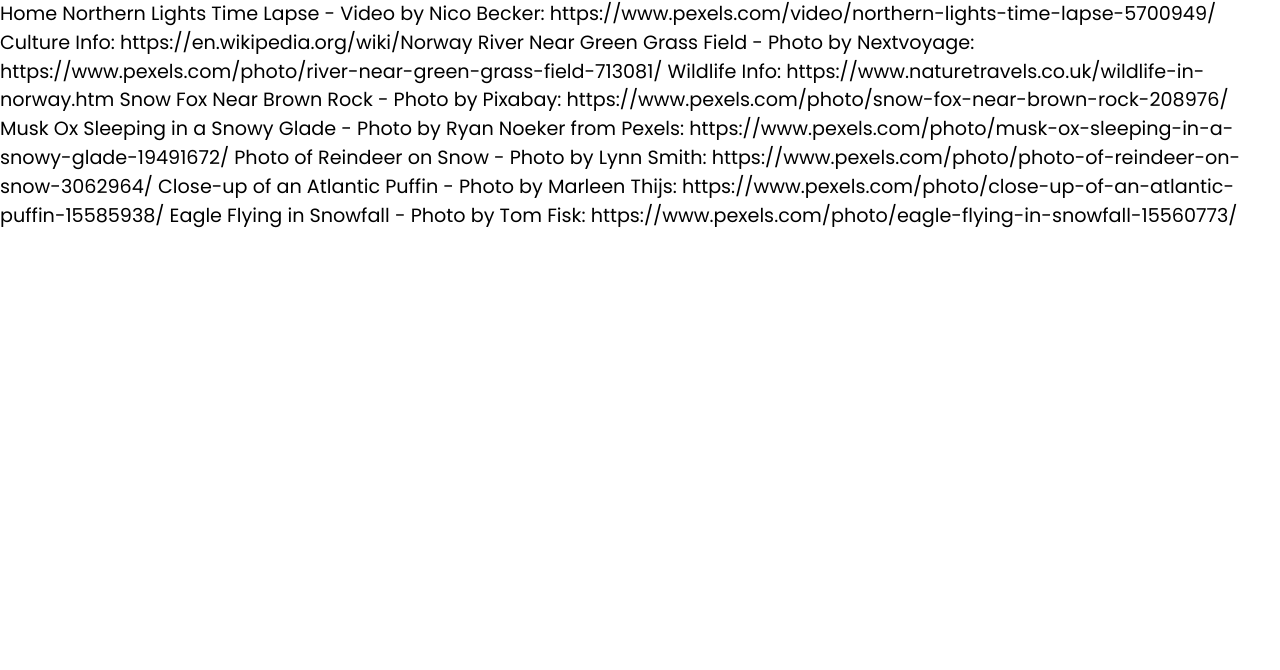
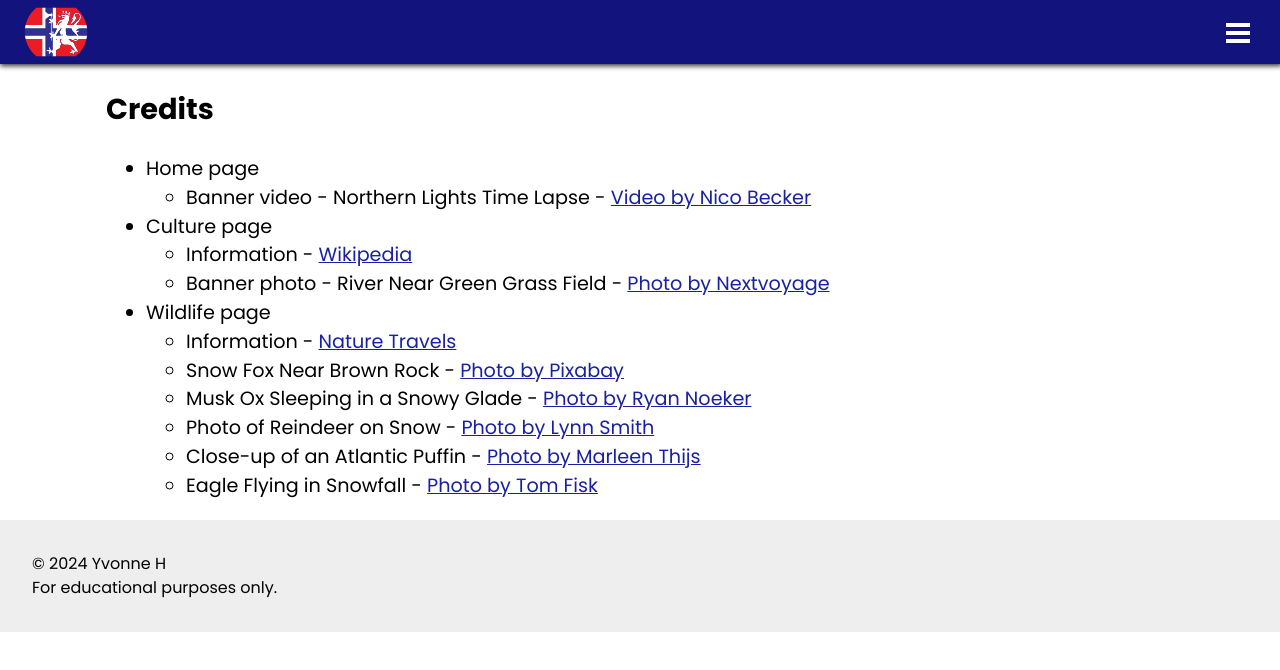
Before and after one commit to yvonneh03/country-website, a plain HTML site: page credits.html in a window 1280 px wide. Drawn offline with Linux system fonts and the light colour scheme.

Commit message:
Finished credits page

```diff
--- a/credits.html
+++ b/credits.html
@@ -25,29 +25,62 @@
     <script src="scripts/script.js" defer></script>
 </head>
 
-<body>
+<body id="top">
+    <div class="site-wrapper">
+        <header class="site-header">
+            <a href="index.html" class="site-logo">
+                <img src="media/logo.svg" alt="site logo">
+            </a>
 
+            <nav class="site-nav">
+                <button id="nav-toggle">
+                    <svg xmlns="http://www.w3.org/2000/svg" width="24" height="24" viewBox="0 0 24 24">
+                        <path d="M24 6h-24v-4h24v4zm0 4h-24v4h24v-4zm0 8h-24v4h24v-4z"/>
+                    </svg>
+                </button>
+
+                <ul id="site-nav-list">
+                    <li><a href="index.html">Home</a></li>
+                    <li><a href="culture.html">Culture</a></li>
+                    <li><a href="wildlife.html">Wildlife</a></li>
+                    <li><a href="credits.html">Credits</a></li>
+                </ul>
+            </nav>
+        </header>
+
+        <main>
+            <div class="page-content credits-page">
+                <h2>Credits</h2>
+                <ul>
+                    <li>Home page
+                        <ul>
+                            <li>Banner video - Northern Lights Time Lapse - <a href="https://www.pexels.com/video/northern-lights-time-lapse-5700949/">Video by Nico Becker</a></li>
+                        </ul>
+                    </li>
+                    <li>Culture page
+                        <ul>
+                            <li>Information - <a href="https://en.wikipedia.org/wiki/Norway">Wikipedia</a></li>
+                            <li>Banner photo - River Near Green Grass Field - <a href="https://www.pexels.com/photo/river-near-green-grass-field-713081/">Photo by Nextvoyage</a></li>
+                        </ul>
+                    </li>
+                    <li>Wildlife page
+                        <ul>
+                            <li>Information - <a href="https://www.naturetravels.co.uk/wildlife-in-norway.htm">Nature Travels</a></li>
+                            <li>Snow Fox Near Brown Rock - <a href="https://www.pexels.com/photo/snow-fox-near-brown-rock-208976/">Photo by Pixabay</a></li>
+                            <li>Musk Ox Sleeping in a Snowy Glade - <a href="https://www.pexels.com/photo/musk-ox-sleeping-in-a-snowy-glade-19491672/">Photo by Ryan Noeker</a></li>
+                            <li>Photo of Reindeer on Snow - <a href="https://www.pexels.com/photo/photo-of-reindeer-on-snow-3062964/">Photo by Lynn Smith</a></li>
+                            <li>Close-up of an Atlantic Puffin - <a href="https://www.pexels.com/photo/close-up-of-an-atlantic-puffin-15585938/">Photo by Marleen Thijs</a></li>
+                            <li>Eagle Flying in Snowfall - <a href="https://www.pexels.com/photo/eagle-flying-in-snowfall-15560773/">Photo by Tom Fisk</a></li>
+                        </ul>
+                    </li>
+                </ul>
+            </div>
+        </main>
+
+        <footer class="site-footer">
+            <p>&copy; 2024 Yvonne H</p>
+            <p>For educational purposes only.</p>
+        </footer>
+    </div>
 </body>
 </html>
-
-
-Home
-Northern Lights Time Lapse - Video by Nico Becker: https://www.pexels.com/video/northern-lights-time-lapse-5700949/
-
-
-Culture
-Info: https://en.wikipedia.org/wiki/Norway
-River Near Green Grass Field - Photo by Nextvoyage: https://www.pexels.com/photo/river-near-green-grass-field-713081/
-
-
-Wildlife
-Info: https://www.naturetravels.co.uk/wildlife-in-norway.htm
-Snow Fox Near Brown Rock - Photo by Pixabay: https://www.pexels.com/photo/snow-fox-near-brown-rock-208976/
-
-Musk Ox Sleeping in a Snowy Glade - Photo by Ryan Noeker from Pexels: https://www.pexels.com/photo/musk-ox-sleeping-in-a-snowy-glade-19491672/
-
-Photo of Reindeer on Snow - Photo by Lynn Smith: https://www.pexels.com/photo/photo-of-reindeer-on-snow-3062964/
-
-Close-up of an Atlantic Puffin - Photo by Marleen Thijs: https://www.pexels.com/photo/close-up-of-an-atlantic-puffin-15585938/
-
-Eagle Flying in Snowfall - Photo by Tom Fisk: https://www.pexels.com/photo/eagle-flying-in-snowfall-15560773/
--- a/styles/styles.css
+++ b/styles/styles.css
@@ -255,4 +255,16 @@ td ul {
 /* Wildlife */
 
 
+/* --------------------------------- */
+/* Credits */
+.credits-page a,
+.credits-page a:visited {
+    text-decoration: underline;
+    color: #1821a1;
+}
+
+.credits-page a:hover {
+    color: #13137e;
+}
+
 /* -------------------------------------------- */
```
